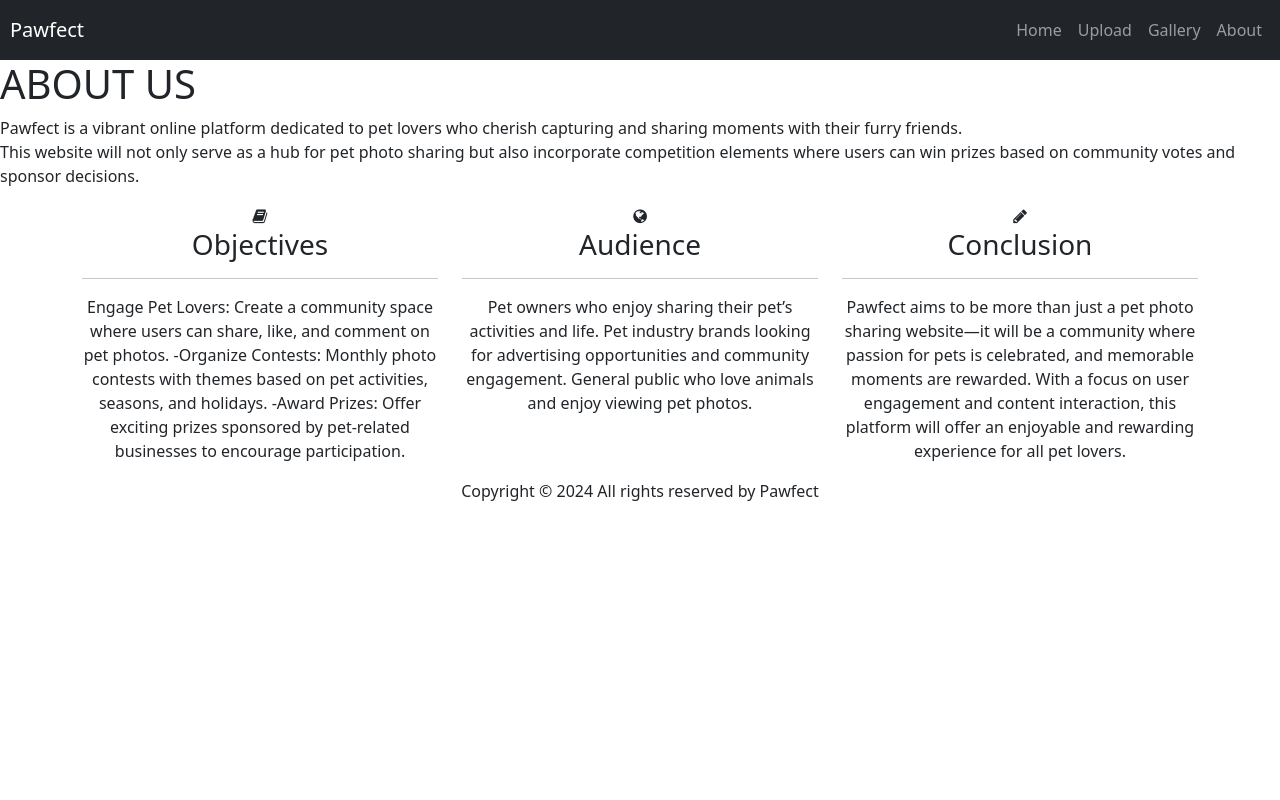
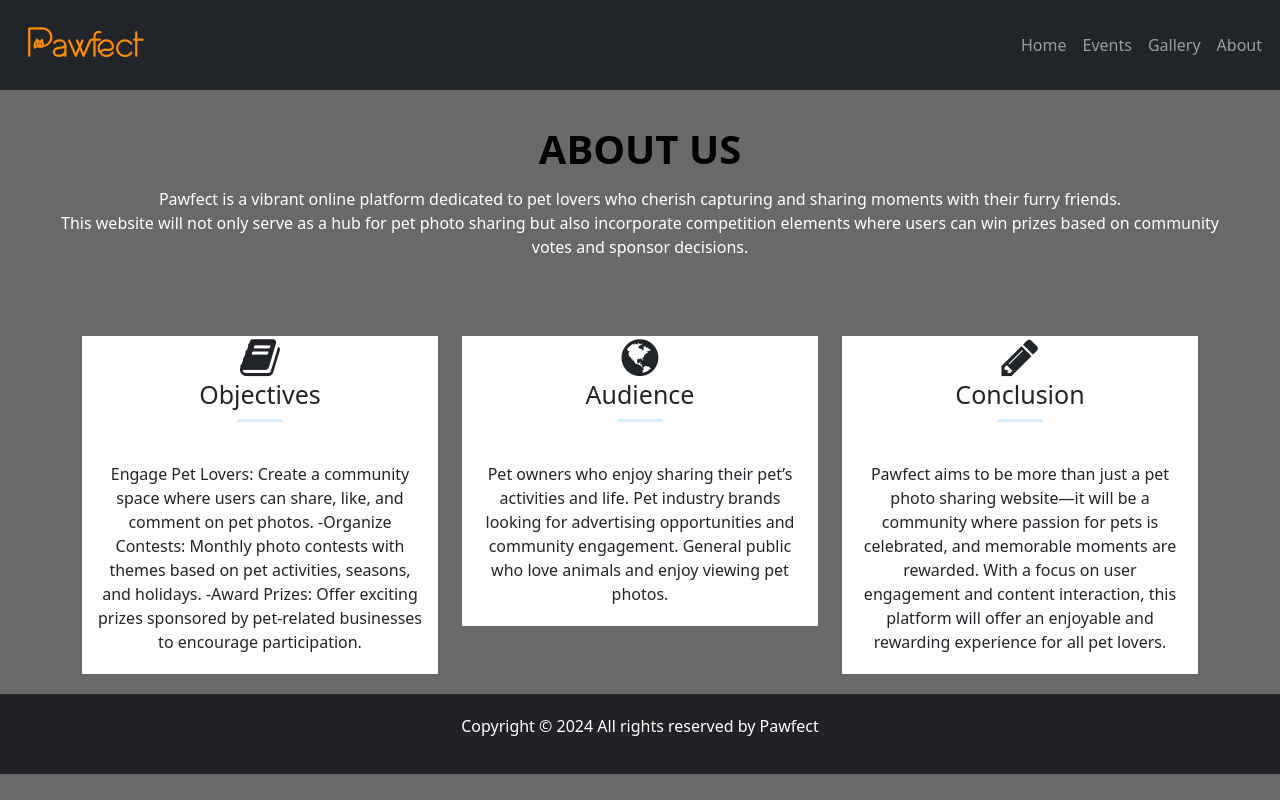
Before and after one commit to manmikalpha/CITS5505_Project, a Python web app: template templates/Aboutus.html in a window 1280 px wide. Run offline with Jinja, Linux system fonts and the light colour scheme; the template is opened without the code that fills it, so the values that code supplies are empty; some libraries are stand-ins or nearby versions.

Commit message:
Linking Aboutus and gallery pages

```diff
--- /dev/null
+++ b/static/about.css
@@ -0,0 +1,95 @@
+
+*{
+    padding:0;
+    margin:0;
+}
+@font-face {
+    font-family: 'MyFont';
+    src: url('OrientalCatsLight-2OzB8.otf') format('opentype');
+    font-weight: normal;
+    font-style: normal;
+ }
+
+
+ .title-font{
+    font-family: 'MyFont', sans-serif;
+    font-size: 2em;
+    color: #ff8c00;
+    font-weight: 900;
+    margin-left: 15px;
+ }
+body{
+
+    background-color:dimgray;
+    .about-1{
+        margin:30px;
+        padding:5px;
+    }
+    .about-1 h1{
+        text-align:center;
+        color:black;
+        font-weight:bold;
+    }
+    .about-1 p{
+        text-align:center;
+        padding:6px;
+        color:#fff;
+    }
+    .about-item{
+        margin-bottom:20px;
+        margin-top: 20px;
+        background-color:white;
+        padding:80px,30px;
+        box-shadow:0 0 9px rgba(0,0,0. 6);
+    }
+    .about-item i{
+        font-size: 43px;
+        margin:0;
+
+    }
+    .about-item h3{
+        font-size: 25px;
+        margin-bottom: 10px;
+
+    }
+    .about-item hr{
+        width:46px;
+        height: 3px;
+        background-color:#5fbff9;
+        margin:0 auto;
+        border:none;
+    }
+    .about-item p{
+        margin-top: 20px;
+        padding-top: 20px;
+        padding-right: 15px;
+        padding-bottom: 20px;
+        padding-left: 15px;
+    }
+    .about-item:hover{
+        background-color:#5fbff9;
+    }
+    .about-item:hover i,
+    .about-item:hover h3,
+    .about-item:hover p{
+        color:#fff;
+    }
+    .about-item:hover hr{
+        background-color:#fff;
+    }
+    .about-item:hover i{
+        transform: translateY(-20px);
+    }
+    .about-item:hover i,
+    .about-item:hover h3,
+    .about-item:hover hr{
+        transition:all 400ms ease-in-out;
+    }
+    footer{
+        background-color: #212226;
+        padding:20px;
+    }
+    footer p{
+        color:#fff;
+    }
+}
--- a/static/styles.css
+++ b/static/styles.css
@@ -103,6 +103,7 @@ button:hover{
    margin-right: 25vw;
    overflow: hidden;
    position: relative;
+   padding: 0%;
 
 }
 
--- a/templates/Aboutus.html
+++ b/templates/Aboutus.html
@@ -4,7 +4,7 @@
 <head>
     <link rel="stylesheet" href="https://cdnjs.cloudflare.com/ajax/libs/font-awesome/4.7.0/css/font-awesome.min.css">
     <link href="https://cdn.jsdelivr.net/npm/bootstrap@5.3.3/dist/css/bootstrap.min.css" rel="stylesheet" integrity="sha384-QWTKZyjpPEjISv5WaRU9OFeRpok6YctnYmDr5pNlyT2bRjXh0JMhjY6hW+ALEwIH" crossorigin="anonymous">
-    <link rel="stylesheet" href="style1.css">
+    <link rel="stylesheet" href="static/about.css">
     <meta charset="UTF-8">
 
 </head>
@@ -18,16 +18,16 @@
     <div class="collapse navbar-collapse justify-content-end" id="navbarSupportedContent">
         <ul class="navbar-nav ml-auto">
             <li class="nav-item active">
-                <a class="nav-link" href="home.html">Home</a>
+                <a class="nav-link" href="home">Home</a>
             </li>
             <li class="nav-item">
-                <a class="nav-link" href="#">Upload</a>
+                <a class="nav-link" href="events">Events</a>
             </li>
             <li class="nav-item">
-                <a class="nav-link" href="gallery_new.html">Gallery</a>
+                <a class="nav-link" href="gallery">Gallery</a>
             </li>
             <li class="nav-item">
-                <a class="nav-link" href="Aboutus.html">About</a>
+                <a class="nav-link" href="about">About</a>
             </li>
         </ul>
     </div>
--- a/templates/home.html
+++ b/templates/home.html
@@ -25,10 +25,10 @@
                     <a class="nav-link" href="events">Events</a>
                 </li>
                 <li class="nav-item">
-                    <a class="nav-link" href="#">Gallery</a>
+                    <a class="nav-link" href="gallery">Gallery</a>
                 </li>
                 <li class="nav-item">
-                    <a class="nav-link" href="#">About</a>
+                    <a class="nav-link" href="about">About</a>
                 </li>
                 <li class="nav-item">
                     <a class="nav-link" href="logout">Logout</a>
```
Also changed, not shown: routes.py (+8 -0 lines), templates/events.html (+4 -5 lines), templates/gallery.html (renamed from templates/gallery_new.html, +33 -33 lines).
